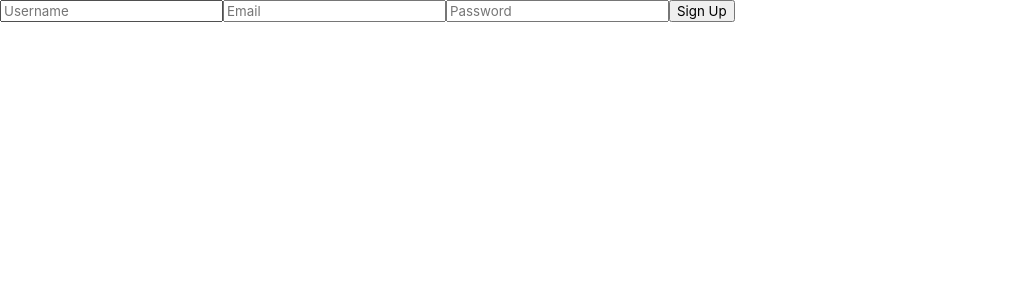
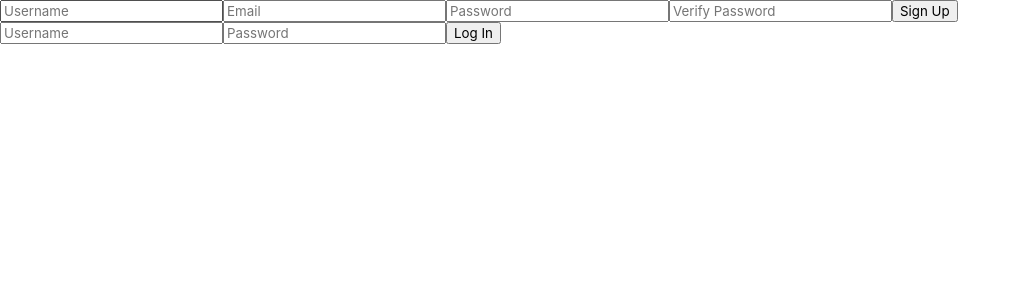
Before and after one commit to AlexandreGagnon-Lalonde/lungor, a React (Create React App) app: page / in a window 1280 px wide. Shown: the top 300 px of the page, without its empty margins (0-1021 px from the left). Built offline with nearby package versions, Linux system fonts and the light colour scheme.

Commit message:
log in form

```diff
--- a/src/components/log-in-page/index.jsx
+++ b/src/components/log-in-page/index.jsx
@@ -1,13 +1,21 @@
-import React, { useContext } from "react";
+import React, { useContext, useState } from "react";
 
 function LogIn() {
+  const [newUser, setNewUser] = useState(false);
+
   return (
     <div>
       <form>
         <input type={"text"} placeholder={'Username'} />
         <input type={"email"} placeholder={'Email'} />
         <input type={"password"} placeholder={'Password'} />
+        <input type={"password"} placeholder={'Verify Password'} />
         <button type={'submit'}>Sign Up</button>
+      </form>
+      <form>
+        <input type={"text"} placeholder={'Username'} />
+        <input type={"password"} placeholder={'Password'} />
+        <button type={'submit'}>Log In</button>
       </form>
     </div>
   );
```
Also changed, not shown: 1 other file (tests, documents, lock files or other folders).
